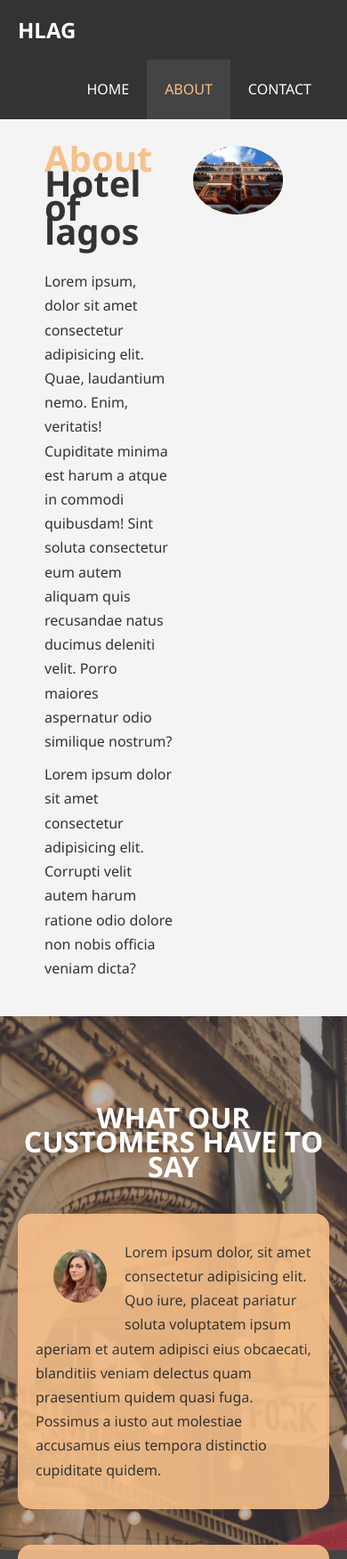
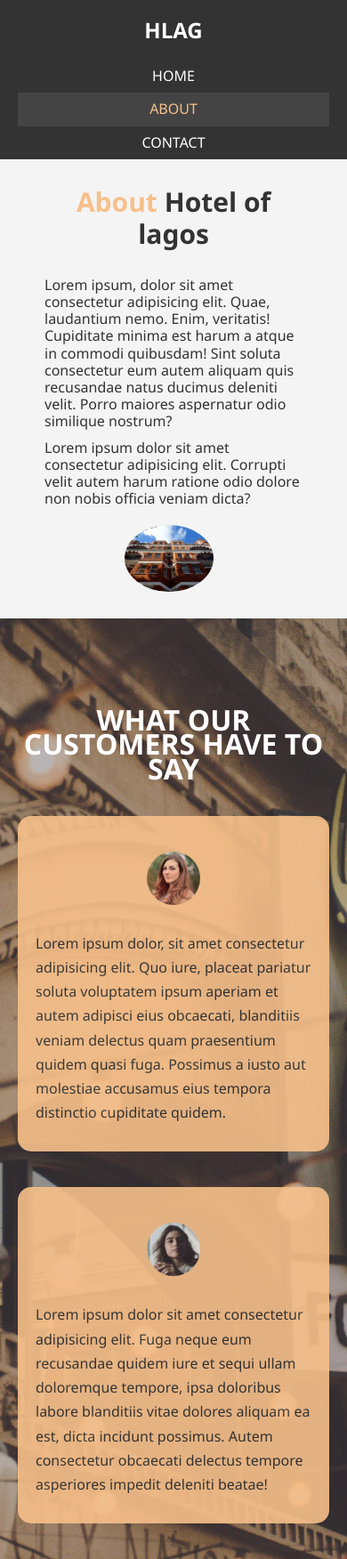
Before and after one commit to temikiki/hotel-project, a plain HTML site: page about.html in a window 390 px wide. Shown: the top 1752 px of the page at 89% size. Drawn offline with Linux system fonts and the light colour scheme.

Commit message:
made the website responsive without js

```diff
--- a/about.html
+++ b/about.html
@@ -5,6 +5,7 @@
     <meta name="viewport" content="width=device-width, initial-scale=1.0" />
     <link rel="stylesheet" href="./css/style.css" />
     <link rel="stylesheet" href="./css/about.css" />
+    <link rel="stylesheet" media="screen and (max-width:786px)" href="./css/media.css" />
     <title>About page</title>
   </head>
   <body>
--- a/css/about.css
+++ b/css/about.css
@@ -11,8 +11,9 @@
 }
 #about-info .about-img img{
     display: block;
+    margin: 0 auto;
     width: 70%;
-    margin: auto;
+
     border-radius: 50%;
 
 }
@@ -33,7 +34,7 @@
 
 #testimonials{
     background: url(../image_resources/test-bg.jpg) no-repeat center center/cover;
-      height: 600px;
+      height: 100%;
       padding-top: 100px;
 }
 
--- /dev/null
+++ b/css/media.css
@@ -0,0 +1,64 @@
+#navbar h1{
+    float: none;
+    text-align: center;
+}
+
+#navbar ul, #navbar ul li{
+    float: none;
+    text-align: center;
+}
+
+#navbar ul li a {
+      padding: 5px;
+    border-radius: #444 dotted 1px;
+  }
+
+  #showcase .showcase-content{
+    padding-top: 50px;
+  }
+
+  #home-info .info-img{
+    float: none;
+    display: none;
+  }
+
+  #home-info .info-content{
+    float: none ;
+    width: 100%;
+    padding-top: 80px;
+  }
+
+  .box{
+    float: none;
+    width: 100%;
+  }
+
+  #about-info .about-img{
+    float: none;
+    width: 100px;
+  }
+  #about-info .about-ht{
+    float: none;
+    width: 100%;
+    line-height: 1.2;
+  }
+  #about-info .about-ht h1{
+    font-size: 30px;
+    text-align: center;
+}
+#about-info .about-img img{
+    margin-left: 90px;
+    width: 100%;
+    margin-top: 20px;
+
+}
+
+#testimonials .testimony img{
+    float: none;
+    margin: auto;
+    display: block;
+}
+
+#contact-info .box{
+    border-bottom: #444 solid 3px;
+}
--- a/css/style.css
+++ b/css/style.css
@@ -129,7 +129,7 @@ p {
 }
 
 #home-info {
-  height: 400px;
+  height: 450px;
 }
 
 #home-info .info-img {
```
Also changed, not shown: contact.html (+1 -0 lines), index.html (+1 -0 lines).
